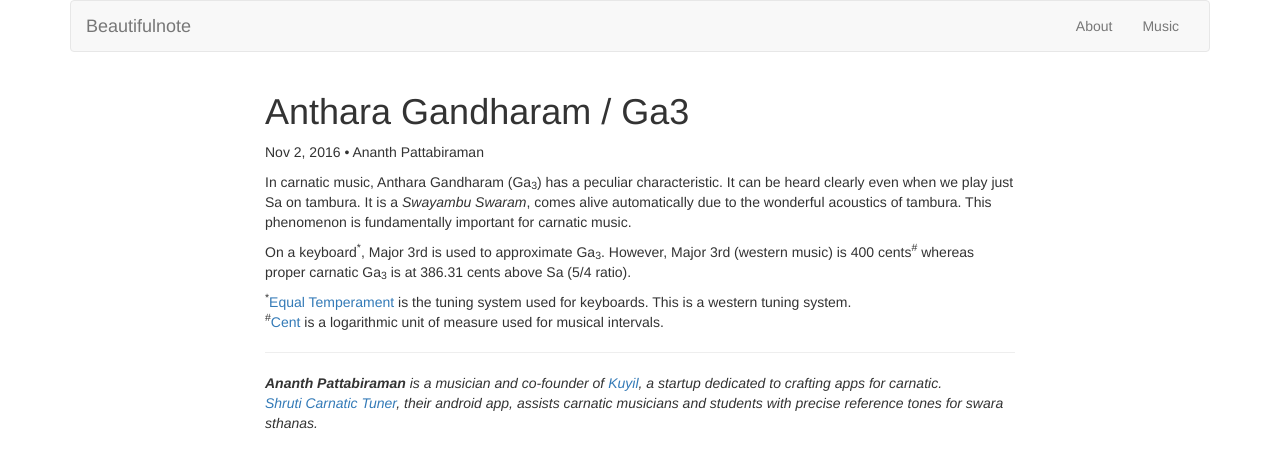
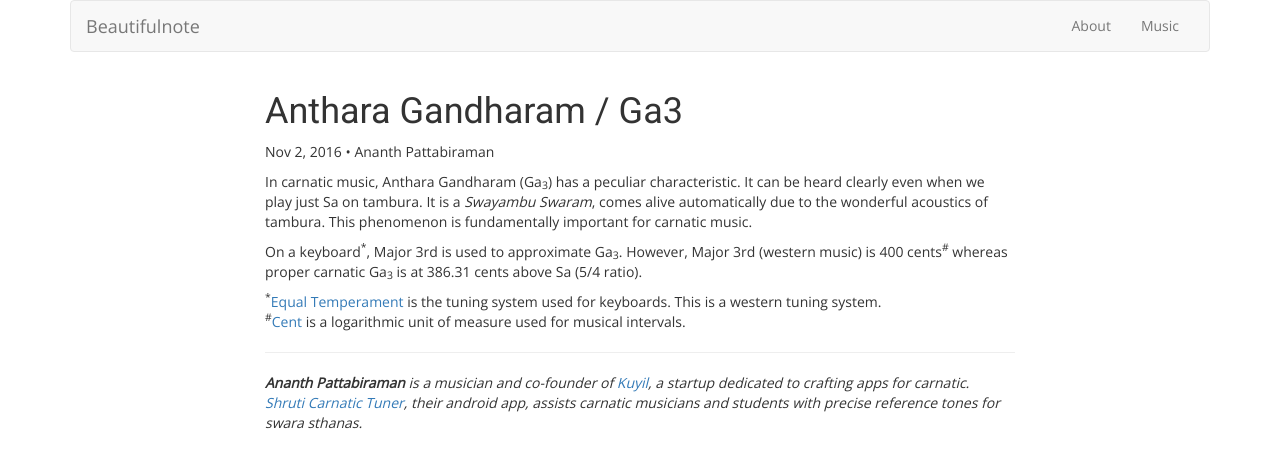
Before and after one commit to ananthp/beautifulnote, a Jekyll site: the page built from blog/_posts/2016-11-02-ga3.markdown, in a window 1280 px wide. Shown: the top 468 px of the page. Built offline with Jekyll 4.4.1, drawn with Linux system fonts in a browser that asks for light colours; nearby versions of some CDN libraries; some web fonts are replaced.

Commit message:
tweaked font and read more

```diff
--- a/_includes/head.html
+++ b/_includes/head.html
@@ -10,9 +10,10 @@
 
   <!-- Bootstrap -->
   <link rel="stylesheet" href="https://maxcdn.bootstrapcdn.com/bootstrap/3.3.6/css/bootstrap.min.css">
+  <link rel="stylesheet" href="{{ "/css/bootstrap-overrides.css" | prepend: site.baseurl }}">
 
 
-  <link href='http://fonts.googleapis.com/css?family=Life+Savers|Milonga' rel='stylesheet' type='text/css'>
+  <link href='http://fonts.googleapis.com/css?family=Life+Savers|Milonga|Open+Sans|Roboto' rel='stylesheet' type='text/css'>
 
   <link rel="canonical" href="{{ page.url | replace:'index.html','' | prepend: site.baseurl | prepend: site.url }}">
   <link rel="alternate" type="application/rss+xml" title="{{ site.title }}" href="{{ "/feed.xml" | prepend: site.baseurl | prepend: site.url }}" />
--- a/blog/_posts/2016-11-02-ga3.markdown
+++ b/blog/_posts/2016-11-02-ga3.markdown
@@ -9,6 +9,7 @@
 
 On a keyboard<sup>*</sup>, Major 3rd is used to approximate Ga<sub>3</sub>. However, Major 3rd (western music) is 400 cents<sup>#</sup> whereas proper carnatic Ga<sub>3</sub> is at 386.31 cents above Sa (5/4 ratio).
 
+<!--more-->
 
 <sup>*</sup>[Equal Temperament](https://en.wikipedia.org/wiki/Equal_temperament) is the tuning system used for keyboards. This is a western tuning system.
 <sup>#</sup>[Cent](https://en.wikipedia.org/wiki/Cent_(music)) is a logarithmic unit of measure used for musical intervals.
--- /dev/null
+++ b/css/bootstrap-overrides.sass
@@ -0,0 +1,10 @@
+---
+---
+
+html,
+body,
+p
+  font-family: 'Open Sans', sans-serif
+
+h1, h2, h3, h4
+  font-family: 'Roboto', sans-serif
--- a/index.html
+++ b/index.html
@@ -22,7 +22,7 @@
     {{ post.excerpt }}
   </div>
   <div class="col-xs-12">
-    <p class="text-right"><a href="{{ post.url | prepend: site.baseurl }}">Continue...</a></p>
+    <p class="text-left"><a href="{{ post.url | prepend: site.baseurl }}">Read more…</a></p>
   </div>
 </div>
 {% endfor %}
```
